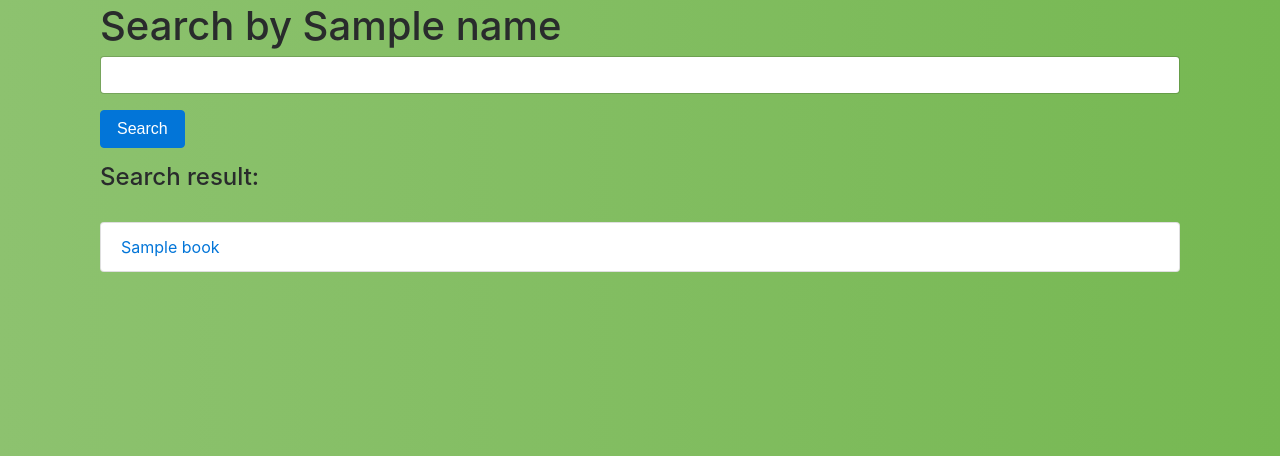
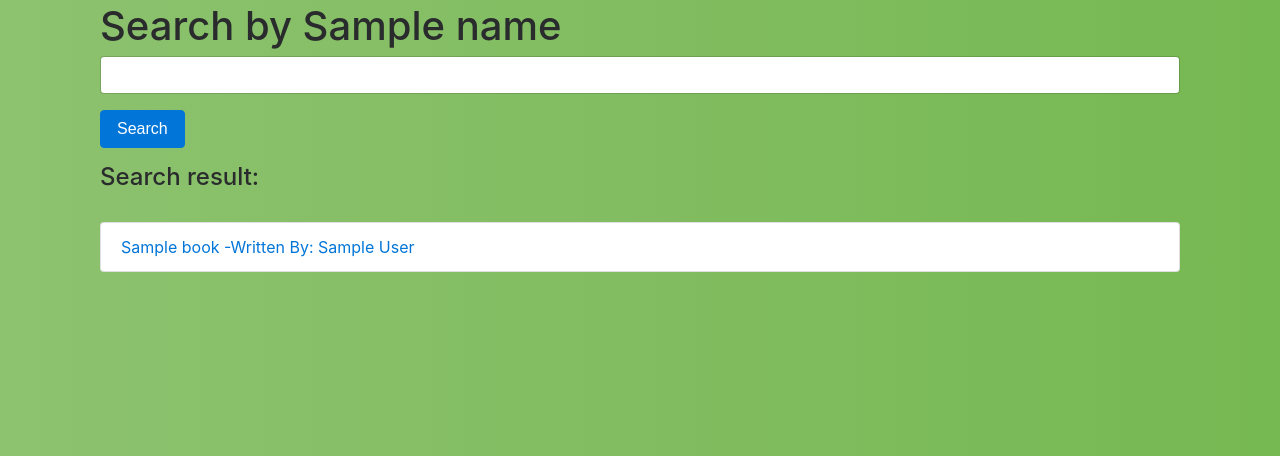
Before and after one commit to suryachereddy/bookreviews, a Flask app: template templates/result.html in a window 1280 px wide. Shown: the part 247-703 px from the top of the page. Run offline with Flask 2, Linux system fonts and the light colour scheme; the template is opened without the code that fills it: most values are stand-ins (such as "Sample title", 1, 10 or a date in 2020); some libraries are stand-ins or nearby versions.

Commit message:
author search bug fixed

```diff
--- a/app.py
+++ b/app.py
@@ -128,7 +128,7 @@ def author_search():
     except ValueError:
         return render_template("home.html",username=session["username"])
 
-    result=db.execute("SELECT * FROM books WHERE title LIKE ('%' || :author || '%')",{"author":author})
+    result=db.execute("SELECT * FROM books WHERE author LIKE ('%' || :author || '%')",{"author":author})
     return render_template("result.html",name="author",username=session["username"],search_type="Author",search=title,result=result,next="author_search")
 
 @app.route("/books")
--- a/templates/result.html
+++ b/templates/result.html
@@ -25,7 +25,7 @@
     <ul class="list-group">
         {%for book in result%}
         <li class="list-group-item">
-            <a href="{{url_for('book',book_id=book.id)}}">{{book.title}}</a>
+            <a href="{{url_for('book',book_id=book.id)}}">{{book.title}} -Written By: {{book.author}}</a>
         </li>
         {% else %}
         <p>No results found</p>
```
